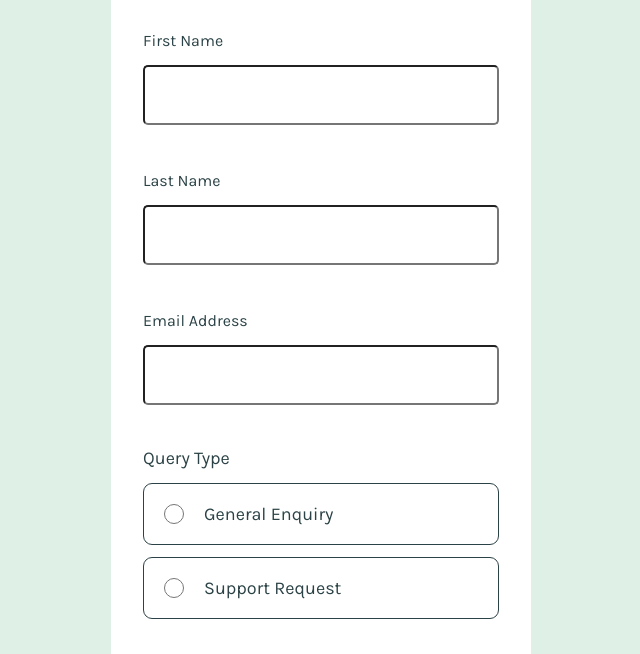
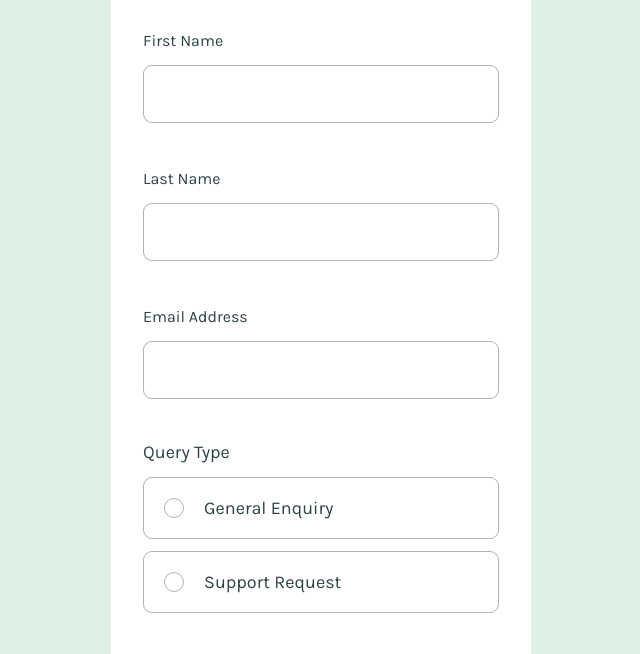
Before and after one commit to danmlarsen/fm-contact-form, a website: page index.html in a window 1280 px wide. Shown: the part 99-753 px from the top of the page, without its empty margins (319-959 px from the left). Drawn offline with Linux system fonts and the light colour scheme.

Commit message:
Styling radio buttons

```diff
--- a/sass/_components.scss
+++ b/sass/_components.scss
@@ -27,17 +27,41 @@
 
         label {
             padding: 2rem;
-            border: 1px solid $color-neutral-900;
-            border-radius: 9px;
             display: flex;
             align-items: center;
+            justify-items: flex-start;
             gap: 2rem;
             cursor: pointer;
         }
 
         input[type='radio'] {
+            display: grid;
+            place-content: center;
+            margin: 0;
+            padding: 0;
+            appearance: none;
+            -webkit-appearance: none;
+            color: currentColor;
+            border-color: rgba($color-neutral-900, 0.4);
+            border-radius: 50%;
+            cursor: pointer;
+
             width: 2rem;
             height: 2rem;
+
+            &::before {
+                content: '';
+                width: 1.2rem;
+                height: 1.2rem;
+                border-radius: 100%;
+                transform: scale(0);
+                transition: 0.2s transform ease-in-out;
+                box-shadow: inset 3rem 0 $color-green-600;
+            }
+
+            &:checked::before {
+                transform: scale(1);
+            }
         }
     }
 }
--- a/sass/_contact-us.scss
+++ b/sass/_contact-us.scss
@@ -17,7 +17,20 @@
         }
     }
 
+    &__query-type {
+        label {
+            border: 1px solid rgba($color-neutral-900, 0.4);
+            border-radius: 9px;
+        }
+    }
+
     &__callback {
         flex-direction: row;
     }
+
+    input,
+    textarea {
+        border: 1px solid rgba($color-neutral-900, 0.4);
+        border-radius: 9px;
+    }
 }
```
Also changed, not shown: css/style.css, 1 other file.
